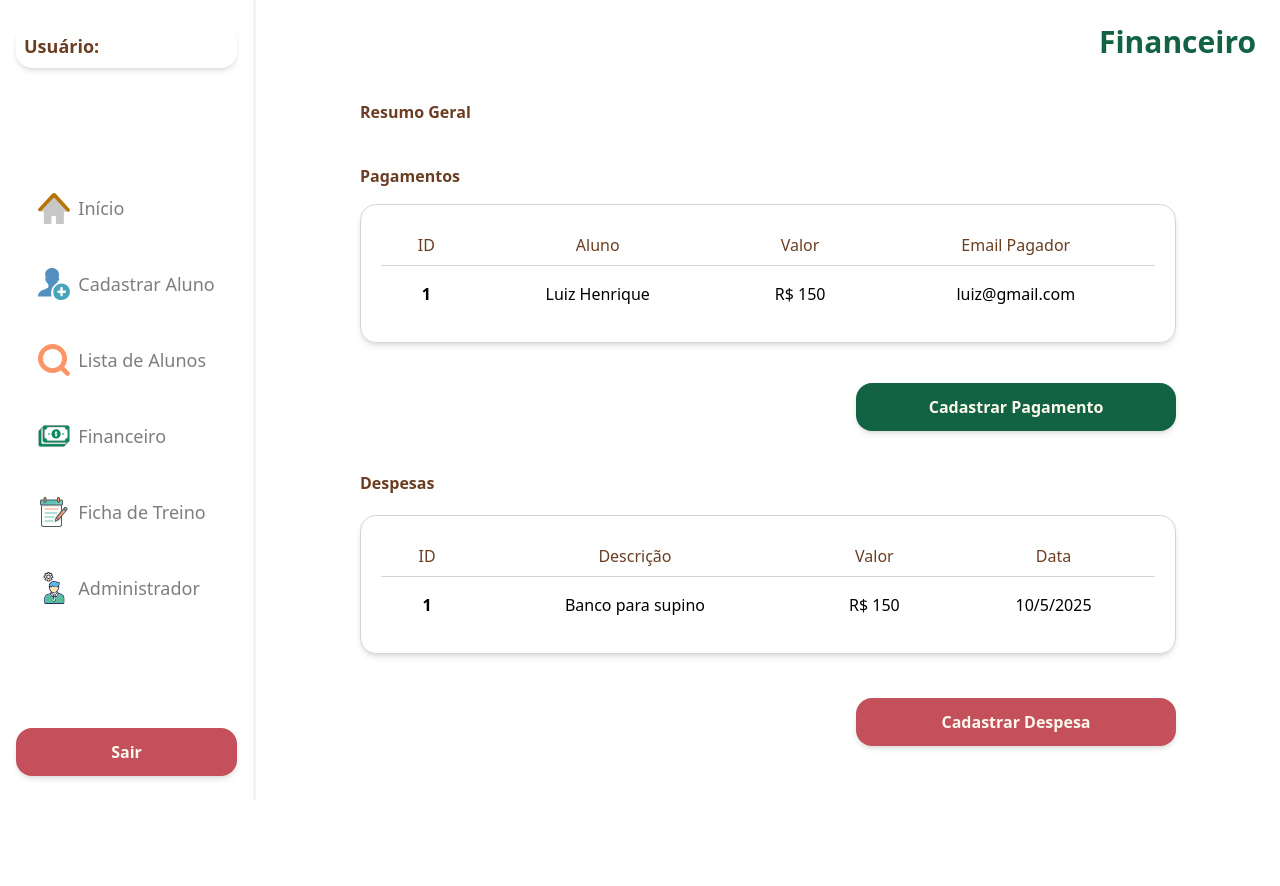
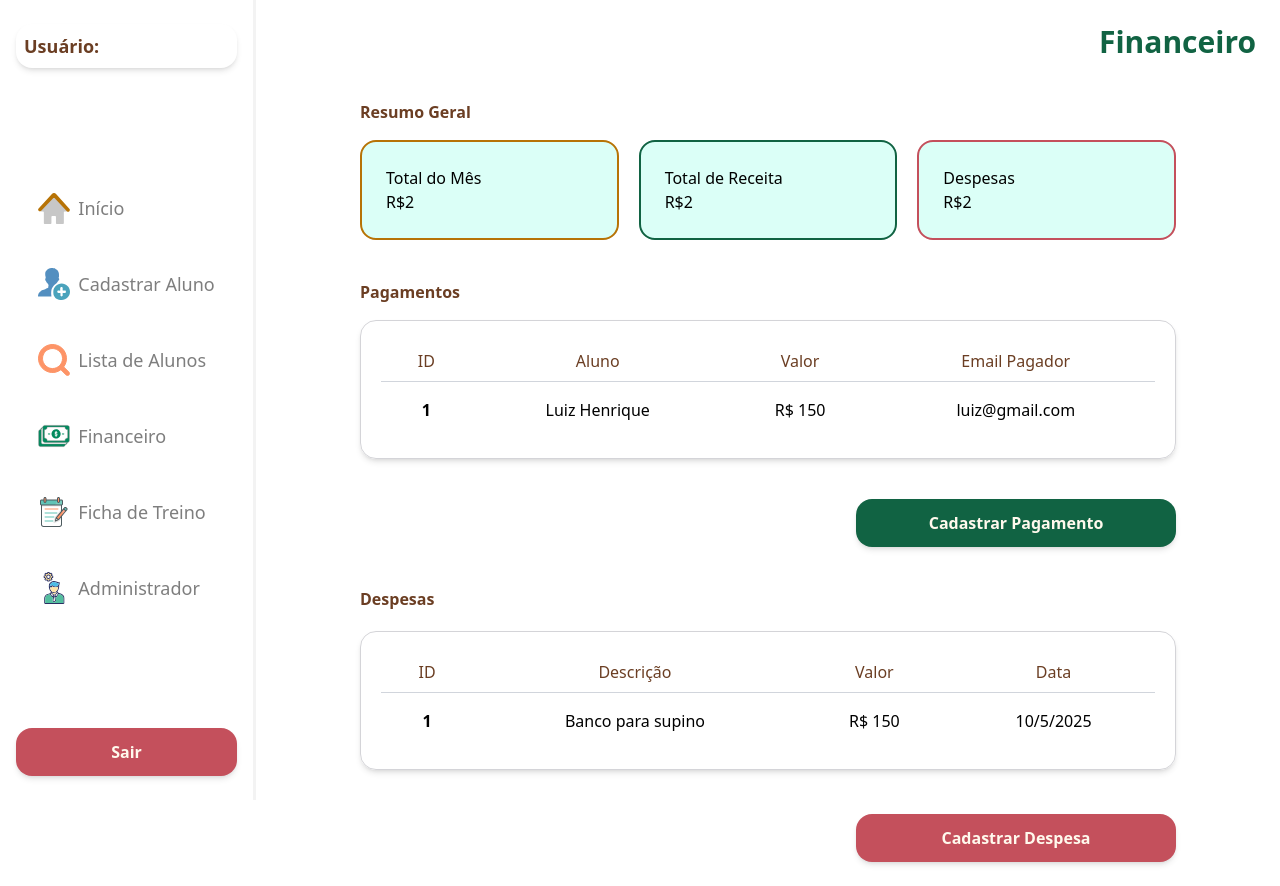
Before and after one commit to LuizHenri16/fitzone-frontend, a Next.js app: page /financeiro in a window 1280 px wide. Before the commit the page ends 800 px from the top, so only its background shows below. Built offline with nearby package versions, Linux system fonts and the light colour scheme.

Commit message:
feature: Adicionar box de receitas, pagamentos e despesas

```diff
--- a/src/app/financeiro/page.tsx
+++ b/src/app/financeiro/page.tsx
@@ -1,6 +1,6 @@
 'use client'
 
-import { Button, DespesaModalForm, PagamentoModalForm, TableDespesas, TablePagamentos, Template } from "@/components";
+import { Button, DespesaModalForm, PagamentoModalForm, TableDespesas, TablePagamentos, Template, TotalDespesasBox, TotalPagamentosBox, TotalReceitaBox } from "@/components";
 import { useState } from "react";
 
 export default function FinanceiroPage() {
@@ -9,8 +9,13 @@ export default function FinanceiroPage() {
 
     return (
         <Template pagename="Financeiro">
-            <div>
+            <div className="flex flex-col gap-4">
                 <h2 className="font-bold text-[#6B3E23]">Resumo Geral</h2>
+                <div className="grid grid-cols-1 md:grid-cols-3 gap-5">
+                    <TotalReceitaBox />
+                    <TotalPagamentosBox />
+                    <TotalDespesasBox />
+                </div>
             </div>
 
             <div className="flex flex-col gap-4 mt-10">
@@ -18,7 +23,7 @@ export default function FinanceiroPage() {
                 <TablePagamentos />
                 <div className="w-full flex flex-col mt-6 gap-5 md:flex-row lg:justify-end">
                     <div className="w-full lg:w-[20rem]">
-                        <Button name="Cadastrar Pagamento" theme="green" type="button" onClick={() => {setPagamentoCadastroModalIsOpen(true)}}/>
+                        <Button name="Cadastrar Pagamento" theme="green" type="button" onClick={() => { setPagamentoCadastroModalIsOpen(true) }} />
                         <PagamentoModalForm isOpen={pagamentoCadastroModalIsOpen} onClose={() => setPagamentoCadastroModalIsOpen(false)} />
                     </div>
                 </div>
@@ -29,7 +34,7 @@ export default function FinanceiroPage() {
                 <TableDespesas />
                 <div className="w-full flex flex-col mt-6 gap-5 md:flex-row lg:justify-end">
                     <div className="w-full lg:w-[20rem]">
-                        <Button name="Cadastrar Despesa" theme="red" type="button" onClick={() => {setDespesaCadastroModalIsOpen(true)}}/>
+                        <Button name="Cadastrar Despesa" theme="red" type="button" onClick={() => { setDespesaCadastroModalIsOpen(true) }} />
                         <DespesaModalForm isOpen={despesaCadastroModalIsOpen} onClose={() => setDespesaCadastroModalIsOpen(false)} />
                     </div>
                 </div>
--- a/src/components/forms/pagamentoModalForm.tsx
+++ b/src/components/forms/pagamentoModalForm.tsx
@@ -55,7 +55,7 @@ export const PagamentoModalForm: React.FC<ModalProps> = ({ isOpen = false, onClo
                                             <TextField label="Matricula" name="matricula" theme="lined" placeholder="" type="password" />
                                         </div>
                                         <div>
-                                            <TextField label="Valor" name="valor" theme="lined" placeholder="" type="password" />
+                                            <TextField label="Valor" name="valor" theme="lined" placeholder="" type="number" />
                                         </div>
                                         <div>
                                             <TextField label="Novo Pagamento" name="novoPagamento" theme="lined" placeholder="" type="text" />
@@ -63,7 +63,6 @@ export const PagamentoModalForm: React.FC<ModalProps> = ({ isOpen = false, onClo
                                     </Form>
                                 )}
                             </Formik>
-
                             <div className="mt-5 flex flex-col gap-4 md:flex-row">
                                 <Button name="Confirmar" type="submit" theme="brown"></Button>
                                 <Button name="Cancelar" theme="beige" onClick={onClose} />
--- a/src/components/index.ts
+++ b/src/components/index.ts
@@ -16,7 +16,7 @@ export {Logo, LogoFlexRow} from './fitzone';
 export {Template} from './fitzone';
 export {Sidebar} from "./fitzone"
 export {Spinner} from "./fitzone"
-export {BirthdayStatus, StatusCustomers} from "./stats"
+export {BirthdayStatus, StatusCustomers, TotalReceitaBox, TotalDespesasBox, TotalPagamentosBox} from "./stats"
 
 // TABLES COMPONENT
 export {TableAlunos, TableUsuarios, TablePagamentos, TableDespesas} from "./tables"
--- /dev/null
+++ b/src/components/stats/financeiro.tsx
@@ -0,0 +1,37 @@
+import { useState } from "react"
+
+export const TotalReceitaBox = () => {
+
+    const [totalMes, setTotalMes] = useState(2.000);
+
+    return (
+        <div className="border-2 border-[#B77306] rounded-2xl p-6 bg-[#DBFFF7]">
+            <h2>Total do Mês</h2>
+            <p>R${totalMes}</p>
+        </div>
+    )
+}
+
+export const TotalPagamentosBox = () => {
+
+    const [totalMes, setTotalMes] = useState(2.000);
+
+    return (
+        <div className="border-2 border-[#116343] rounded-2xl p-6 bg-[#DBFFF7]">
+            <h2>Total de Receita</h2>
+            <p>R${totalMes}</p>
+        </div>
+    )
+}
+
+export const TotalDespesasBox = () => {
+
+    const [totalMes, setTotalMes] = useState(2.000);
+
+    return (
+        <div className="border-2 border-[#C4505C] rounded-2xl p-6 bg-[#DBFFF7]">
+            <h2>Despesas</h2>
+            <p>R${totalMes}</p>
+        </div>
+    )
+}
--- a/src/components/stats/index.ts
+++ b/src/components/stats/index.ts
@@ -1,2 +1,3 @@
 export {BirthdayStatus} from "./birthdaybox"
 export {StatusCustomers } from "./sytemstats";
+export { TotalReceitaBox, TotalDespesasBox, TotalPagamentosBox } from "./financeiro"
```
Also changed, not shown: 1 other file (tests, documents, lock files or other folders).
